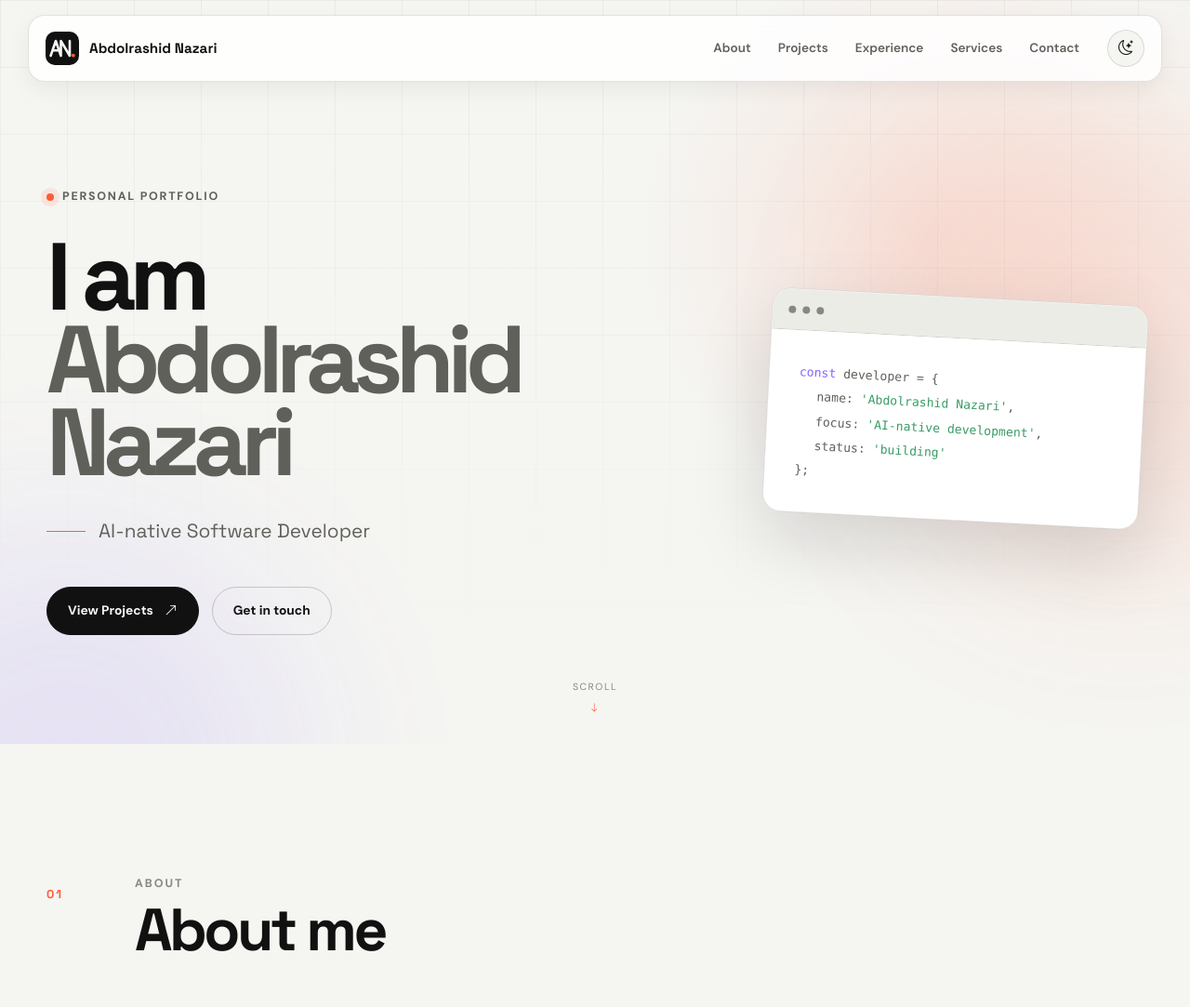
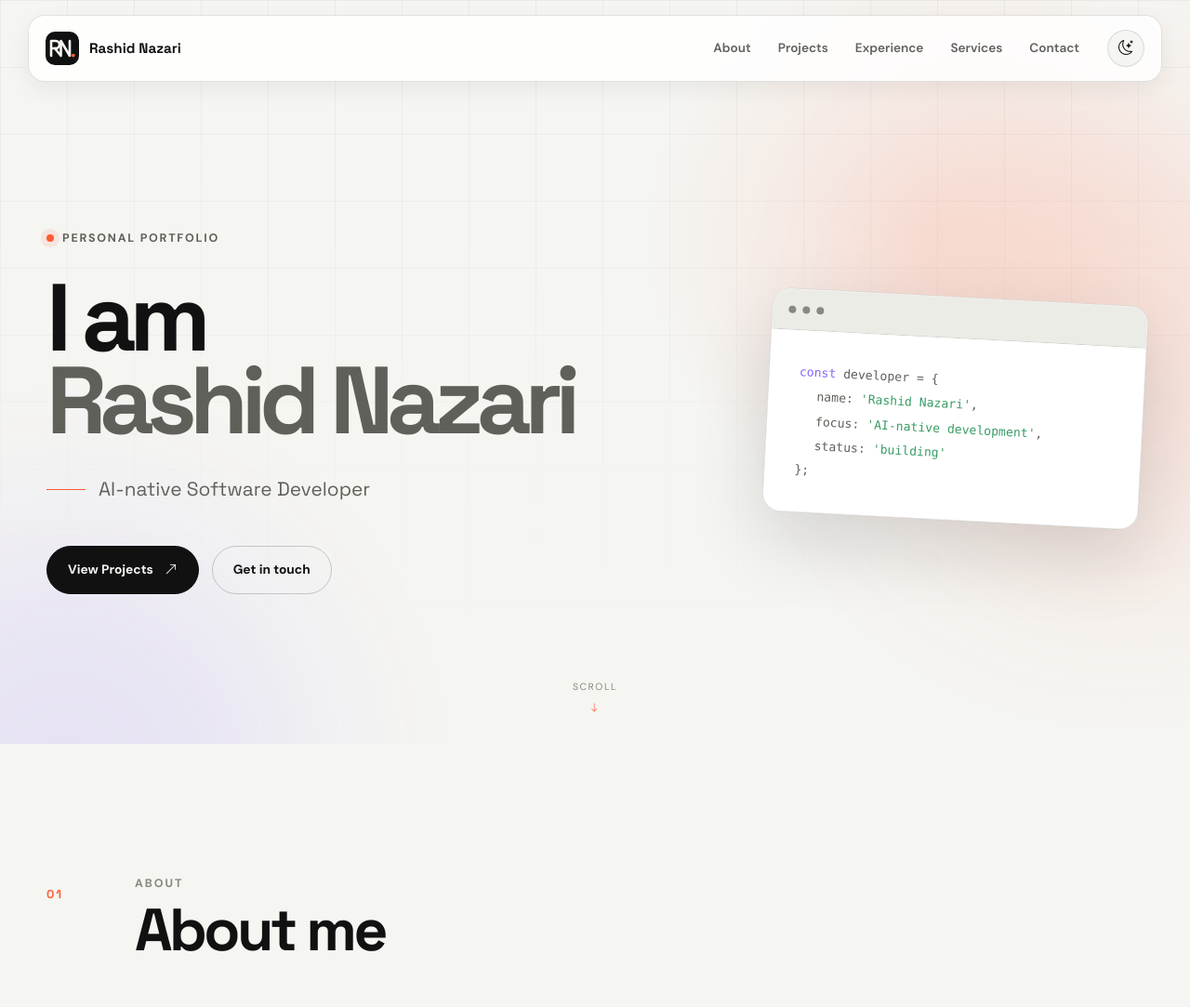
Before and after one commit to arashid02-n/portfolio, a plain HTML site: page index.html in a window 1280 px wide. Shown: the top 1083 px of the page at 93% size. Drawn offline with nearby package versions, Linux system fonts and the light colour scheme.

Commit message:
Rename to Rashid Nazari and switch the logo to an RN monogram
Co-Authored-By: Claude Opus 5.5 <noreply@anthropic.com>

```diff
--- a/index.html
+++ b/index.html
@@ -4,11 +4,11 @@
   <meta charset="UTF-8" />
   <meta name="viewport" content="width=device-width, initial-scale=1.0" />
 
-  <title>Abdolrashid Nazari</title>
+  <title>Rashid Nazari</title>
 
   <meta
     name="description"
-    content="Abdolrashid Nazari: AI-native software developer and Computer Science student at Ferdowsi University of Mashhad."
+    content="Rashid Nazari: AI-native software developer and Computer Science student at Ferdowsi University of Mashhad."
   />
 
   <link rel="canonical" href="https://rashidnazari.com/" />
@@ -49,9 +49,9 @@
 
       <div class="nav-container">
 
-        <a class="navbar-brand" href="#hero" aria-label="Abdolrashid Nazari home">
-          <span class="brand-mark"><svg viewBox="0 0 36 36" aria-hidden="true"><g transform="translate(-1 0)"><g fill="none" stroke="currentColor" stroke-width="2.6" stroke-linecap="round" stroke-linejoin="round"><path d="M6.5 26 L12 10 L17.5 26 L17.5 10 L27 26 L27 10"/><path d="M9 20.2 H15"/></g><circle cx="30.8" cy="25.6" r="1.9" fill="#ff5c35"/></g></svg></span>
-          <span class="brand-name">Abdolrashid Nazari</span>
+        <a class="navbar-brand" href="#hero" aria-label="Rashid Nazari home">
+          <span class="brand-mark"><svg viewBox="0 0 36 36" aria-hidden="true"><g transform="translate(-0.5 0)"><g fill="none" stroke="currentColor" stroke-width="2.6" stroke-linecap="round" stroke-linejoin="round"><path d="M6.5 26 V10 H11.5 A4 4 0 0 1 11.5 18 H6.5"/><path d="M10.5 18 L17 26 V10 L26.5 26 V10"/></g><circle cx="30.3" cy="25.6" r="1.9" fill="#ff5c35"/></g></svg></span>
+          <span class="brand-name">Rashid Nazari</span>
         </a>
 
         <div class="nav-right">
@@ -125,7 +125,7 @@
 
           <h1>
             I am
-            <span>Abdolrashid Nazari</span>
+            <span>Rashid Nazari</span>
           </h1>
 
           <p class="hero-subtitle">
@@ -159,7 +159,7 @@
               <div><span class="code-purple">const</span> developer = {</div>
               <div class="code-indent">
                 name:
-                <span class="code-green">'Abdolrashid Nazari'</span>,
+                <span class="code-green">'Rashid Nazari'</span>,
               </div>
               <div class="code-indent">
                 focus:
@@ -207,14 +207,14 @@
             <div class="profile-card">
 
               <div class="profile-image-wrap">
-                <img src="images/profile.jpg" alt="Abdolrashid Nazari" class="profile-image" />
+                <img src="images/profile.jpg" alt="Rashid Nazari" class="profile-image" />
               </div>
 
               <div class="profile-details">
 
                 <div class="profile-detail">
                   <span>Name</span>
-                  <strong>Abdolrashid Nazari</strong>
+                  <strong>Rashid Nazari</strong>
                 </div>
 
                 <div class="profile-detail">
@@ -858,7 +858,7 @@
 
       <p>
         &copy; Copyright
-        <strong>Abdolrashid Nazari</strong>
+        <strong>Rashid Nazari</strong>
         All Rights Reserved
       </p>
 
```
Also changed, not shown: images/favicon.svg.
